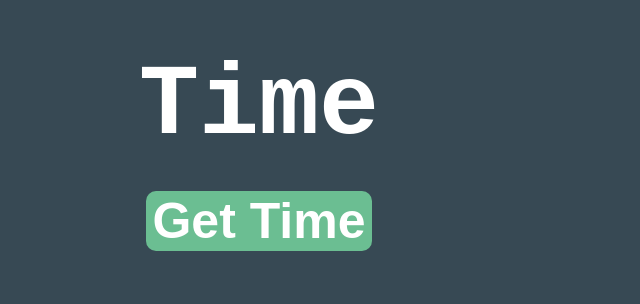
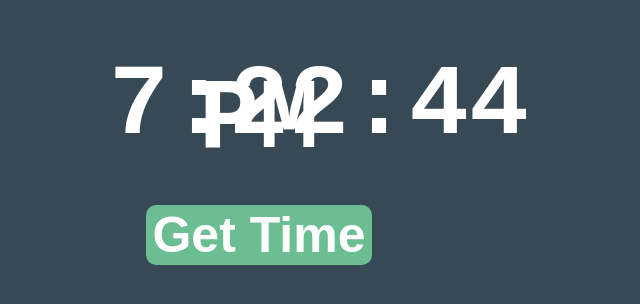
Before and after one commit to AbioyeSamuel/useState_Hook_Practice, a React (Create React App) app: page / in a window 1280 px wide. Shown: the part 130-434 px from the top of the page, without its empty margins (381-1021 px from the left). Built offline with nearby package versions, Linux system fonts and the light colour scheme.

Commit message:
setInterval(Timer, 1000); Challenge Done

```diff
--- a/src/components/App.jsx
+++ b/src/components/App.jsx
@@ -1,17 +1,17 @@
 import React, { useState } from "react";
 
 function App() {
-  const [currentTime, setCurrentTime] = useState("Time");
+
+  setInterval(Timer, 1000);
+
+  const time = new Date().toLocaleTimeString();
+  const [currentTime, setCurrentTime] = useState(time);
 
   function Timer() {
-    let time = new Date().toLocaleTimeString();
-    console.log(time);
-    setCurrentTime(time);
+    const newTime = new Date().toLocaleTimeString();
+    setCurrentTime(newTime);
   }
-  function sayHi() {
-    console.log("Hey");
-  }
-  setInterval(sayHi, 1000);
+
   return (
     <div className="container">
       <h1>{currentTime}</h1>
--- a/src/index.js
+++ b/src/index.js
@@ -15,3 +15,7 @@ ReactDOM.render(<App />, document.getElementById("root"));
 //Can you get the time in your <h1> to update every second?
 
 //e.g. uncomment the code below to see Hey printed every second.
+// function sayHi() {
+//   console.log("Hey");
+// }
+//
```
